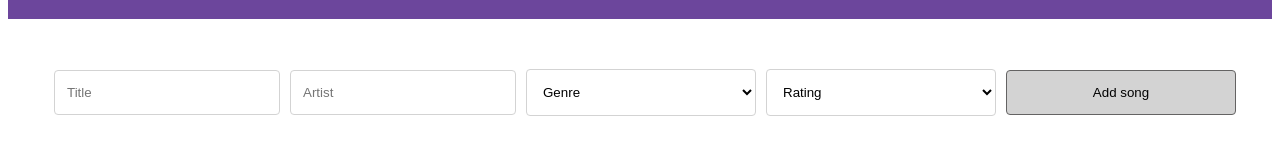
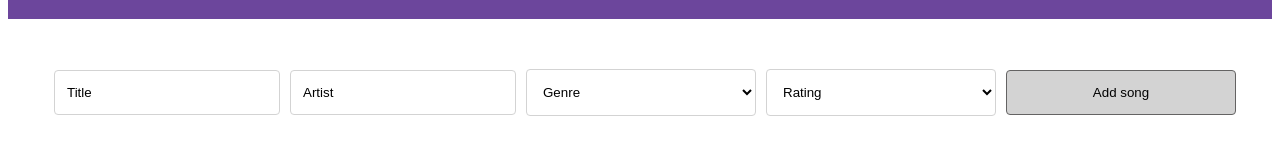
Before and after one commit to DebbySpaninks/debby_spaninks-ReactLilPlaylist, a React (Create React App) app in the folder react-playlist/: page / in a window 1280 px wide. Shown: the part 229-394 px from the top of the page. Built offline with nearby package versions, Linux system fonts and the light colour scheme.

Commit message:
add placeholder color

```diff
--- a/react-playlist/src/styles/App.css
+++ b/react-playlist/src/styles/App.css
@@ -22,11 +22,14 @@
   border: 1px solid lightgray;
 }
 
+::placeholder {
+  color: rgb(0, 0, 0);
+}
+
 .input-primary,
 .select-primary,
 button {
   width: 200px;
-  color: rgb(0, 0, 0);
   padding: 14px 12px;
   margin: 20px 0;
   border: 1px solid rgb(100, 99, 99);
```
